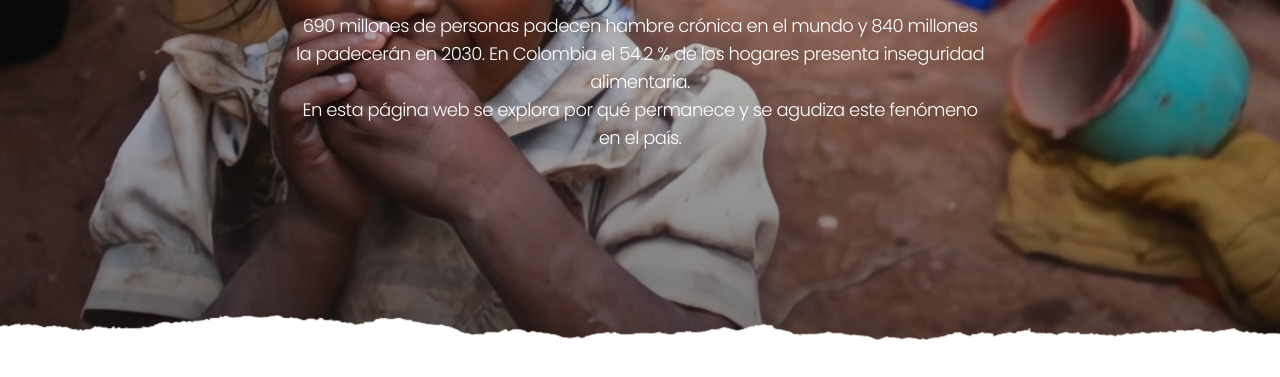
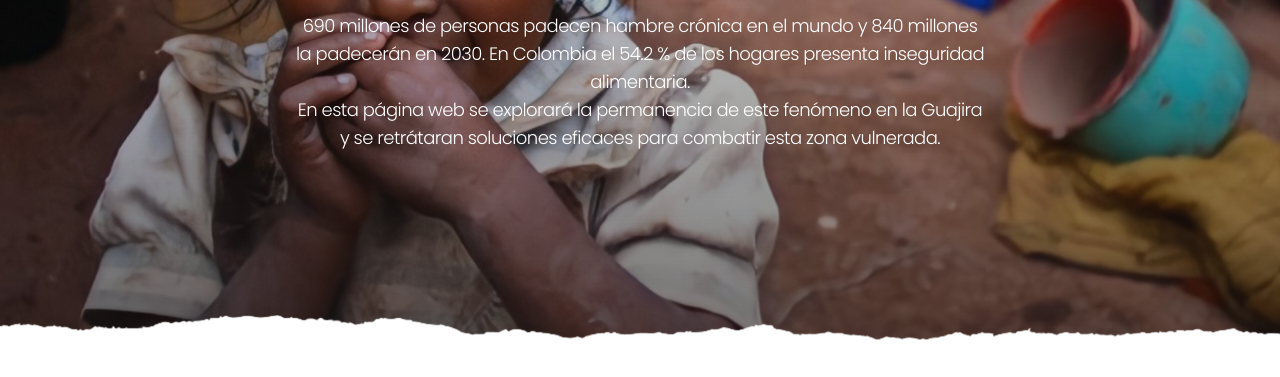
Before and after one commit to Helper90/helperfoundation.github.io, a plain HTML site: page index.html in a window 1280 px wide. Shown: the part 421-798 px from the top of the page. Drawn offline with nearby package versions, Linux system fonts and the light colour scheme; a web font is replaced by a local one.

Commit message:
hi queen

```diff
--- a/index.html
+++ b/index.html
@@ -85,8 +85,7 @@
                   690 millones de personas padecen hambre crónica en el mundo
                   y 840 millones la padecerán en 2030. En Colombia el 54.2 %
                   de los hogares presenta inseguridad alimentaria.<br />En
-                  esta página web se explora por qué permanece y se agudiza
-                  este fenómeno en el país.
+                  esta página web se explorará la permanencia de este fenómeno en la Guajira y se retrátaran soluciones eficaces para combatir esta zona vulnerada.
                 </p>
               </div>
             </div>
```
